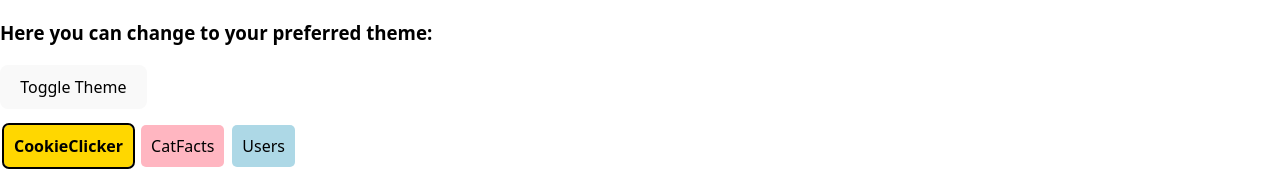
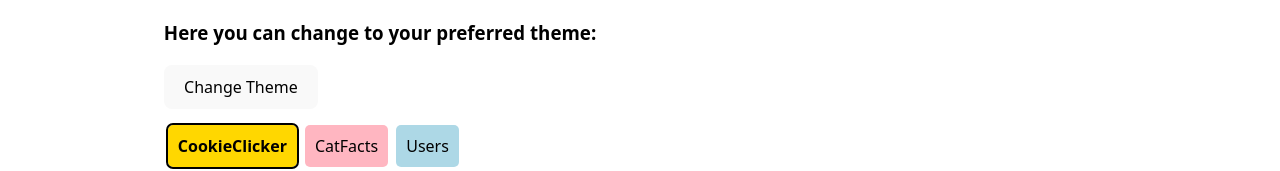
Before and after one commit to Golvi1124/react-second, a React (Vite) app: page / in a window 1280 px wide. Shown: the part 149-320 px from the top of the page. Built offline with nearby package versions, Linux system fonts and the light colour scheme.

Commit message:
small adjustments

```diff
--- a/src/components/ThemeToggle.jsx
+++ b/src/components/ThemeToggle.jsx
@@ -4,7 +4,7 @@
   const { toggleTheme } = useTheme();
   return (
     <button onClick={toggleTheme} style={{ marginBottom: '1rem' }}>
-      Toggle Theme
+      Change Theme
     </button>
   );
 }
--- a/src/index.css
+++ b/src/index.css
@@ -25,9 +25,11 @@
 body {
   margin: 0;
   display: flex;
+  flex-direction: column;
   place-items: center;
   min-width: auto;
-  min-height: auto;
+  min-height: 100vh;
+  align-items: center;
 }
 
 h1 {
--- a/src/themes/themeContext.jsx
+++ b/src/themes/themeContext.jsx
@@ -15,5 +15,4 @@
     </ThemeContext.Provider>
   );
 };
-
 export const useTheme = () => useContext(ThemeContext);
```
Also changed, not shown: src/App.css (line endings or trailing spaces), src/pic/Screenshot 2025-06-16 133633.png (deleted), src/pic/Untitled-2025-06-16-1323.png (deleted).
